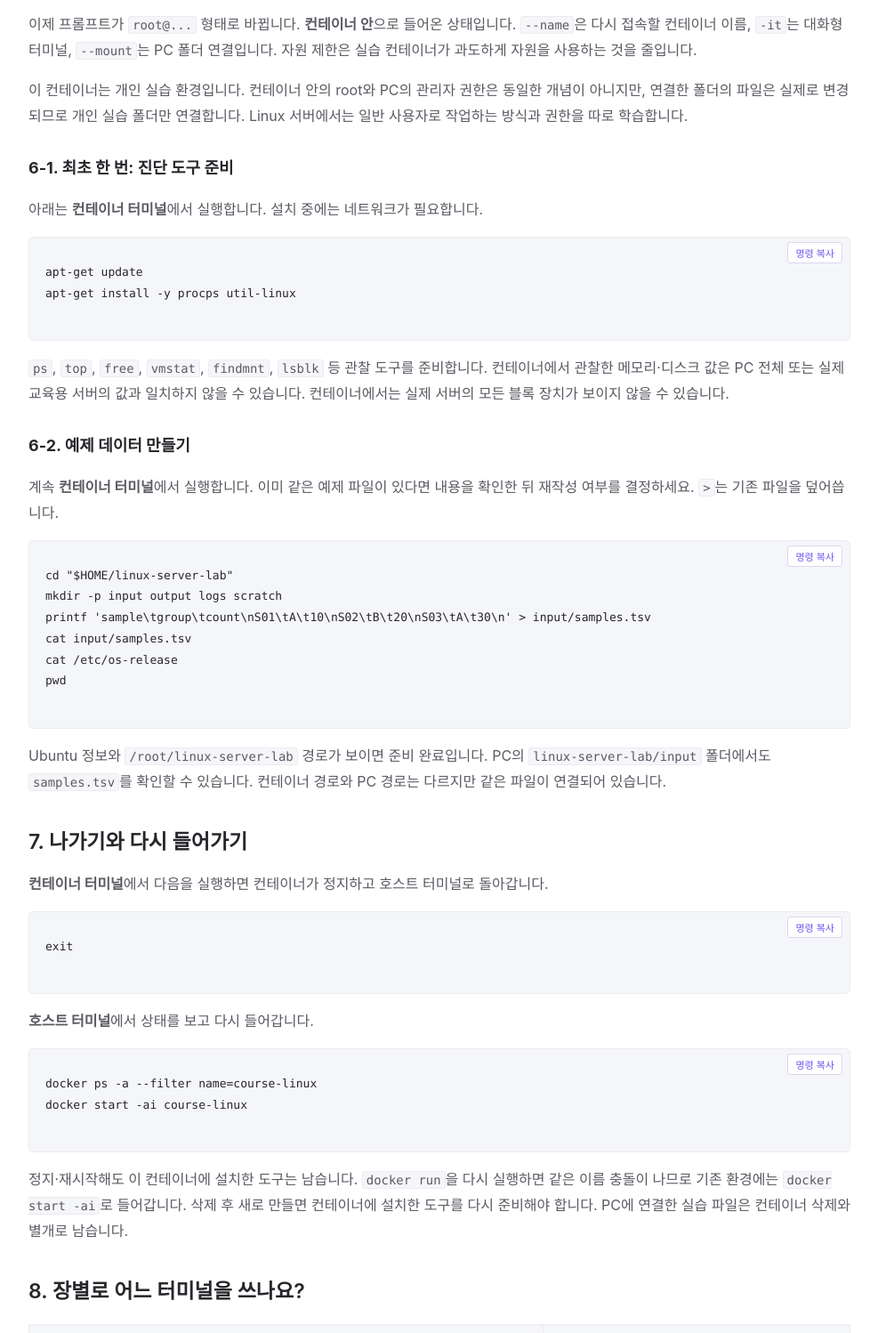
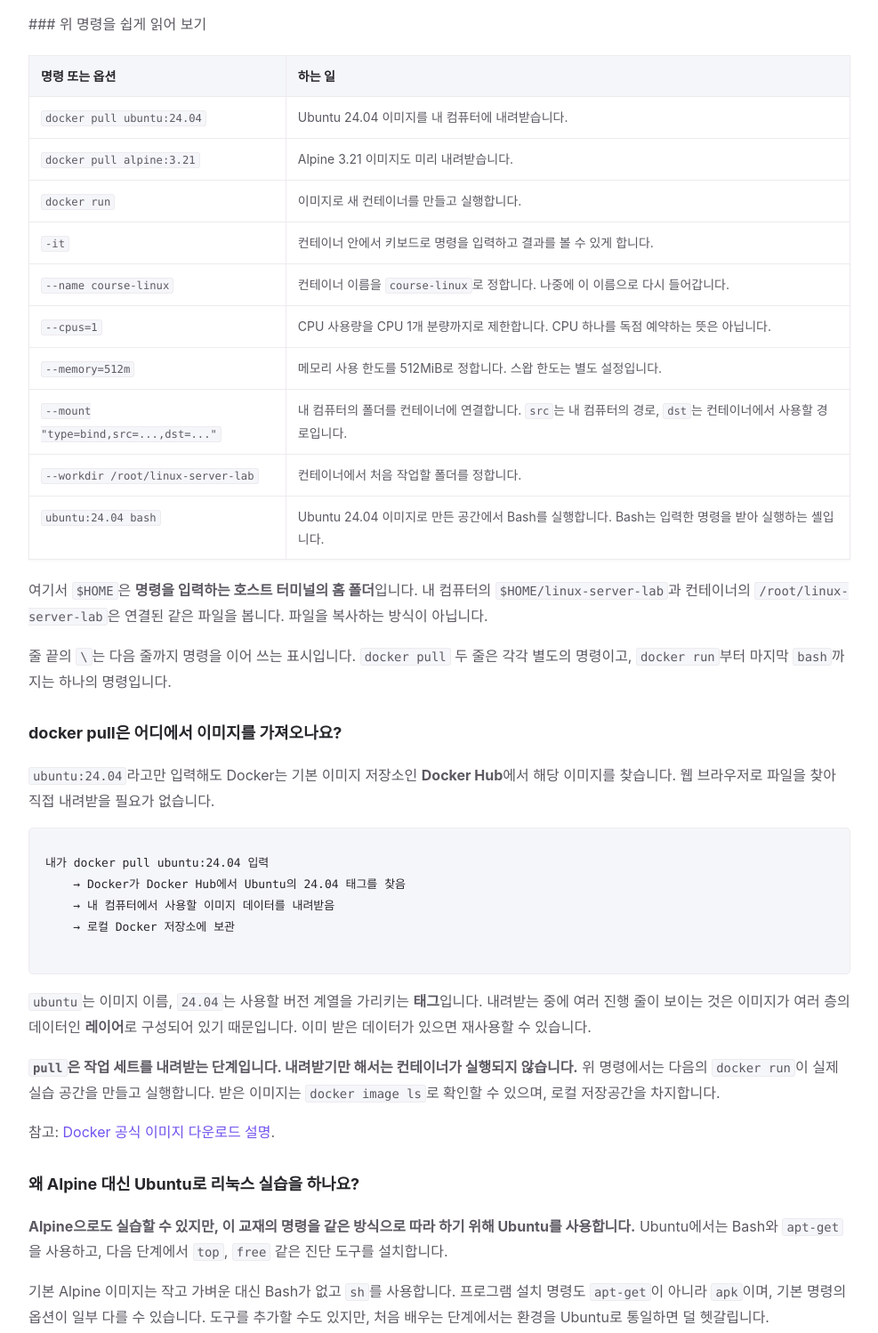
Before and after one commit to SeonDH/linux-server-docker, a plain HTML site: page docs/setup.html in a window 1280 px wide. Shown: the part 4727-6225 px from the top of the page at 89% size, without its empty margins (266-1253 px from the left). Drawn offline with Linux system fonts and the light colour scheme.

Commit message:
Annotate setup commands and explain image downloads

```diff
--- a/docs/setup.html
+++ b/docs/setup.html
@@ -182,6 +182,86 @@ docker run -it --name course-linux \
   ubuntu:24.04 bash
 
 </code></pre>
+<p>### 위 명령을 쉽게 읽어 보기</p>
+
+<table>
+  <thead>
+    <tr>
+      <th>명령 또는 옵션</th>
+      <th>하는 일</th>
+    </tr>
+  </thead>
+  <tbody>
+    <tr>
+      <td><code>docker pull ubuntu:24.04</code></td>
+      <td>Ubuntu 24.04 이미지를 내 컴퓨터에 내려받습니다.</td>
+    </tr>
+    <tr>
+      <td><code>docker pull alpine:3.21</code></td>
+      <td>Alpine 3.21 이미지도 미리 내려받습니다.</td>
+    </tr>
+    <tr>
+      <td><code>docker run</code></td>
+      <td>이미지로 새 컨테이너를 만들고 실행합니다.</td>
+    </tr>
+    <tr>
+      <td><code>-it</code></td>
+      <td>컨테이너 안에서 키보드로 명령을 입력하고 결과를 볼 수 있게 합니다.</td>
+    </tr>
+    <tr>
+      <td><code>--name course-linux</code></td>
+      <td>컨테이너 이름을 <code>course-linux</code>로 정합니다. 나중에 이 이름으로 다시 들어갑니다.</td>
+    </tr>
+    <tr>
+      <td><code>--cpus=1</code></td>
+      <td>CPU 사용량을 CPU 1개 분량까지로 제한합니다. CPU 하나를 독점 예약하는 뜻은 아닙니다.</td>
+    </tr>
+    <tr>
+      <td><code>--memory=512m</code></td>
+      <td>메모리 사용 한도를 512MiB로 정합니다. 스왑 한도는 별도 설정입니다.</td>
+    </tr>
+    <tr>
+      <td><code>--mount "type=bind,src=...,dst=..."</code></td>
+      <td>내 컴퓨터의 폴더를 컨테이너에 연결합니다. <code>src</code>는 내 컴퓨터의 경로, <code>dst</code>는 컨테이너에서 사용할 경로입니다.</td>
+    </tr>
+    <tr>
+      <td><code>--workdir /root/linux-server-lab</code></td>
+      <td>컨테이너에서 처음 작업할 폴더를 정합니다.</td>
+    </tr>
+    <tr>
+      <td><code>ubuntu:24.04 bash</code></td>
+      <td>Ubuntu 24.04 이미지로 만든 공간에서 Bash를 실행합니다. Bash는 입력한 명령을 받아 실행하는 셸입니다.</td>
+    </tr>
+  </tbody>
+</table>
+
+<p>여기서 <code>$HOME</code>은 <strong>명령을 입력하는 호스트 터미널의 홈 폴더</strong>입니다. 내 컴퓨터의 <code>$HOME/linux-server-lab</code>과 컨테이너의 <code>/root/linux-server-lab</code>은 연결된 같은 파일을 봅니다. 파일을 복사하는 방식이 아닙니다.</p>
+
+<p>줄 끝의 <code>\</code>는 다음 줄까지 명령을 이어 쓰는 표시입니다. <code>docker pull</code> 두 줄은 각각 별도의 명령이고, <code>docker run</code>부터 마지막 <code>bash</code>까지는 하나의 명령입니다.</p>
+
+<h3 id="docker-pull---">docker pull은 어디에서 이미지를 가져오나요?</h3>
+<p><code>ubuntu:24.04</code>라고만 입력해도 Docker는 기본 이미지 저장소인 <strong>Docker Hub</strong>에서 해당 이미지를 찾습니다. 웹 브라우저로 파일을 찾아 직접 내려받을 필요가 없습니다.</p>
+
+<pre><code class="language-text">내가 docker pull ubuntu:24.04 입력
+    → Docker가 Docker Hub에서 Ubuntu의 24.04 태그를 찾음
+    → 내 컴퓨터에서 사용할 이미지 데이터를 내려받음
+    → 로컬 Docker 저장소에 보관
+
+</code></pre>
+
+<p><code>ubuntu</code>는 이미지 이름, <code>24.04</code>는 사용할 버전 계열을 가리키는 <strong>태그</strong>입니다. 내려받는 중에 여러 진행 줄이 보이는 것은 이미지가 여러 층의 데이터인 <strong>레이어</strong>로 구성되어 있기 때문입니다. 이미 받은 데이터가 있으면 재사용할 수 있습니다.</p>
+
+<p><strong><code>pull</code>은 작업 세트를 내려받는 단계입니다. 내려받기만 해서는 컨테이너가 실행되지 않습니다.</strong> 위 명령에서는 다음의 <code>docker run</code>이 실제 실습 공간을 만들고 실행합니다. 받은 이미지는 <code>docker image ls</code>로 확인할 수 있으며, 로컬 저장공간을 차지합니다.</p>
+
+<p>참고: <a href="https://docs.docker.com/reference/cli/docker/image/pull/">Docker 공식 이미지 다운로드 설명</a>.</p>
+
+<h3 id="alpine--ubuntu---">왜 Alpine 대신 Ubuntu로 리눅스 실습을 하나요?</h3>
+<p><strong>Alpine으로도 실습할 수 있지만, 이 교재의 명령을 같은 방식으로 따라 하기 위해 Ubuntu를 사용합니다.</strong> Ubuntu에서는 Bash와 <code>apt-get</code>을 사용하고, 다음 단계에서 <code>top</code>, <code>free</code> 같은 진단 도구를 설치합니다.</p>
+
+<p>기본 Alpine 이미지는 작고 가벼운 대신 Bash가 없고 <code>sh</code>를 사용합니다. 프로그램 설치 명령도 <code>apt-get</code>이 아니라 <code>apk</code>이며, 기본 명령의 옵션이 일부 다를 수 있습니다. 도구를 추가할 수도 있지만, 처음 배우는 단계에서는 환경을 Ubuntu로 통일하면 덜 헷갈립니다.</p>
+
+<p>비유하면 <strong>Ubuntu는 여러 연습을 할 실습실, Alpine은 짧은 작업에 쓰는 작은 도구 세트</strong>입니다. Ubuntu는 리눅스 기초 실습에, Alpine은 이후 인사 출력·파일 연결 같은 간단한 Docker 실습에 사용합니다. Ubuntu 이미지에도 모든 도구가 들어 있지는 않으므로 아래에서 필요한 도구를 추가합니다.</p>
+
 <p>이제 프롬프트가 <code>root@...</code> 형태로 바뀝니다. <strong>컨테이너 안</strong>으로 들어온 상태입니다. <code>--name</code>은 다시 접속할 컨테이너 이름, <code>-it</code>는 대화형 터미널, <code>--mount</code>는 PC 폴더 연결입니다. 자원 제한은 실습 컨테이너가 과도하게 자원을 사용하는 것을 줄입니다.</p>
 
 <p>이 컨테이너는 개인 실습 환경입니다. 컨테이너 안의 root와 PC의 관리자 권한은 동일한 개념이 아니지만, 연결한 폴더의 파일은 실제로 변경되므로 개인 실습 폴더만 연결합니다. Linux 서버에서는 일반 사용자로 작업하는 방식과 권한을 따로 학습합니다.</p>
```
Also changed, not shown: 1 other file.
